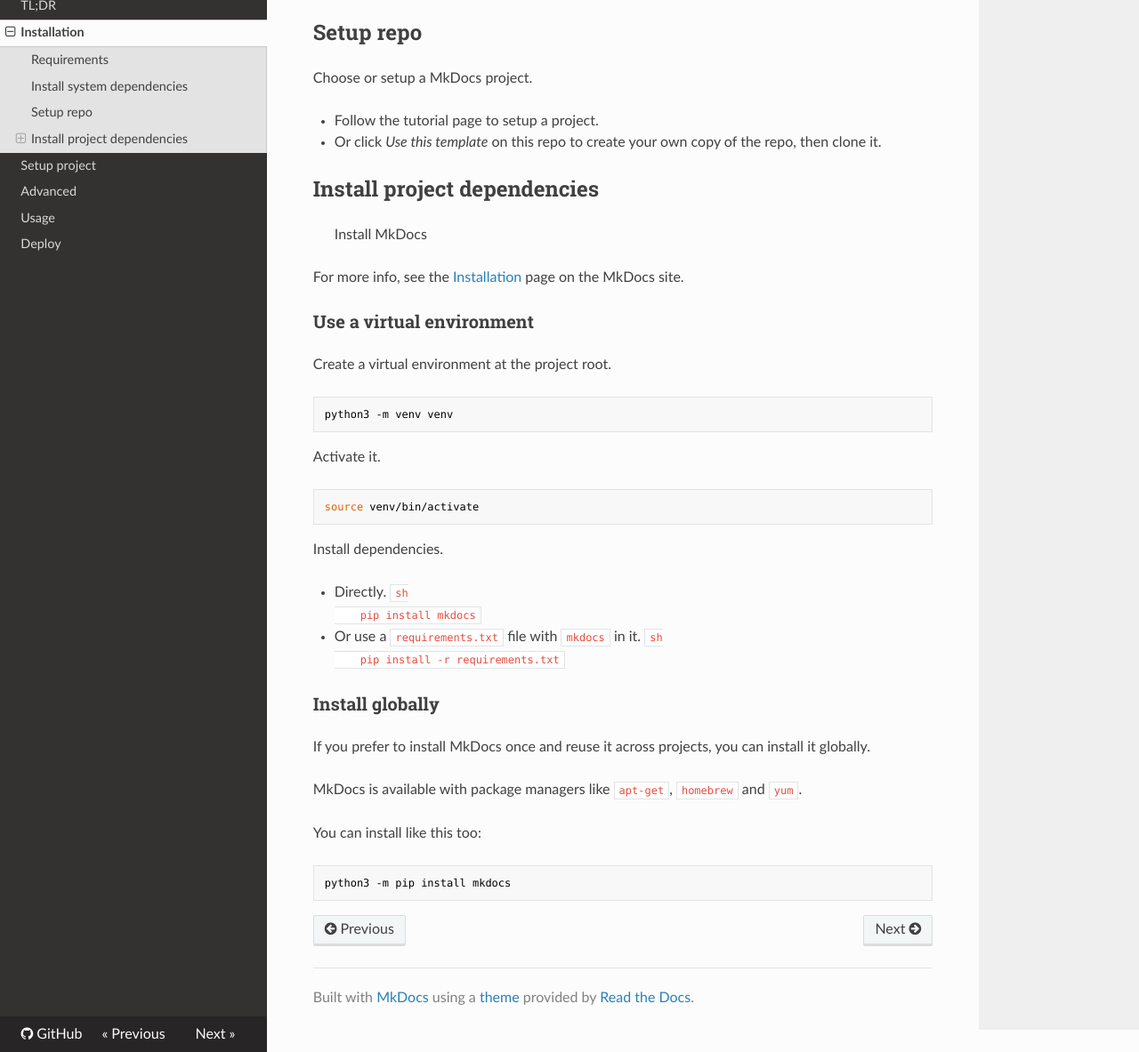
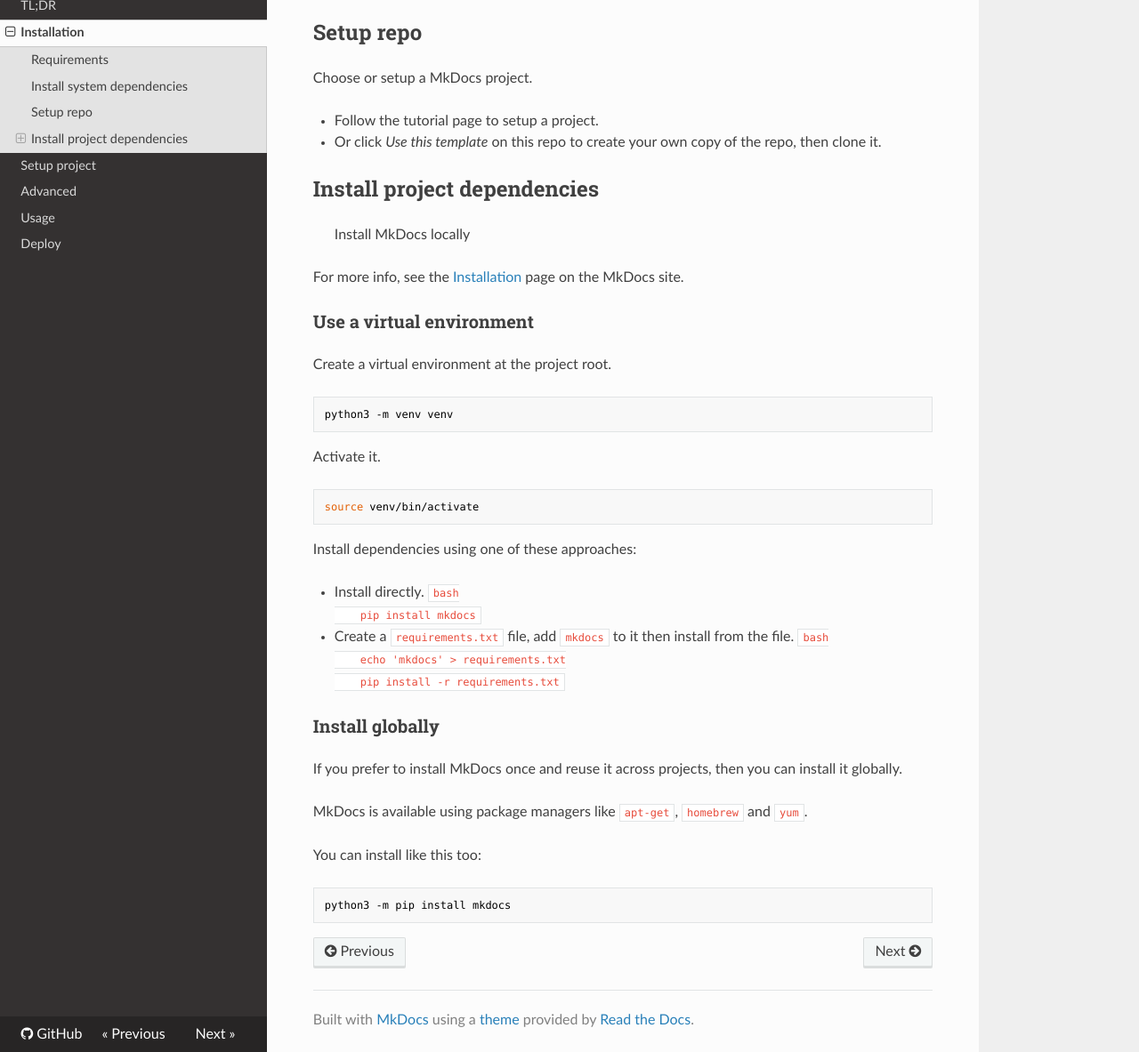
Before and after one commit to MichaelCurrin/mkdocs-quickstart, an MkDocs documentation site: the page built from docs/tutorial/installation.md, in a window 1280 px wide and 1400 px high, scrolled down 315 px, cut to the strip 217-1400 px from the top of the window. Shown: the whole strip at 89% size. Built offline with MkDocs 1.6.1, drawn with Linux system fonts in a browser that asks for light colours; nearby versions of some CDN libraries.

Commit message:
Update installation.md

````diff
--- a/docs/tutorial/installation.md
+++ b/docs/tutorial/installation.md
@@ -21,7 +21,7 @@ Choose or setup a MkDocs project.
 
 
 ## Install project dependencies
-> Install MkDocs
+> Install MkDocs locally
 
 For more info, see the [Installation](https://www.mkdocs.org/#installation) page on the MkDocs site.
 
@@ -39,22 +39,25 @@ Activate it.
 source venv/bin/activate
 ```
 
-Install dependencies.
+Install dependencies using one of these approaches:
 
-- Directly.
-    ```sh
+<!-- Using `sh` for code block breaks for bullet points at least for read the docs theme -->
+
+- Install directly.
+    ```bash
     pip install mkdocs
     ```
-- Or use a `requirements.txt` file with `mkdocs` in it.
-    ```sh
+- Create a `requirements.txt` file, add `mkdocs` to it then install from the file.
+    ```bash
+    echo 'mkdocs' > requirements.txt
     pip install -r requirements.txt
     ```
 
 ### Install globally
 
-If you prefer to install MkDocs once and reuse it across projects, you can install it globally.
+If you prefer to install MkDocs once and reuse it across projects, then you can install it globally.
 
-MkDocs is available with package managers like `apt-get`, `homebrew` and `yum`.
+MkDocs is available using package managers like `apt-get`, `homebrew` and `yum`.
 
 You can install like this too:
 
````
